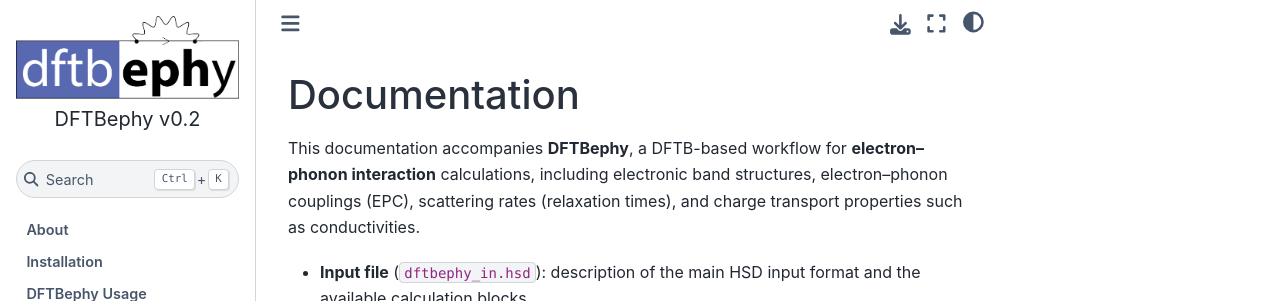
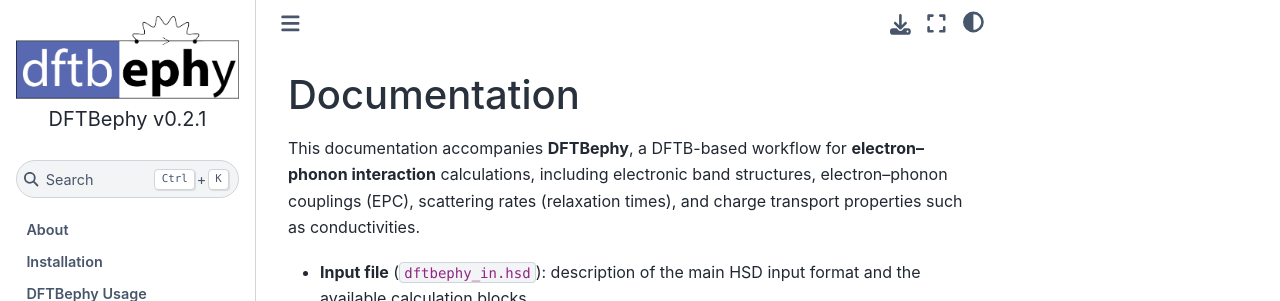
Before and after one commit to CoMeT4MatSci/dftbephy, a Jupyter Book: the page built from wiki/docs/documentation/index.md, in a window 1280 px wide. Shown: the top 301 px of the page. Built offline with Jupyter Book 1.0.4 settings and Sphinx 7.4.7 and the Sphinx Book theme 1.1.4, drawn with Linux system fonts in a browser that asks for light colours.

Commit message:
Update version number in configuration file

```diff
--- a/wiki/docs/_config.yml
+++ b/wiki/docs/_config.yml
@@ -22,7 +22,7 @@ sphinx:
     html_logo: logo/dftbephy-logo.png
     html_theme_options:
       logo:
-        text: "DFTBephy v0.2"   # with logo
+        text: "DFTBephy v0.2.1"   # with logo
       show_navbar_depth: 2
     html_last_updated_fmt: "%b %d, %Y"
     html_sidebars:
```
